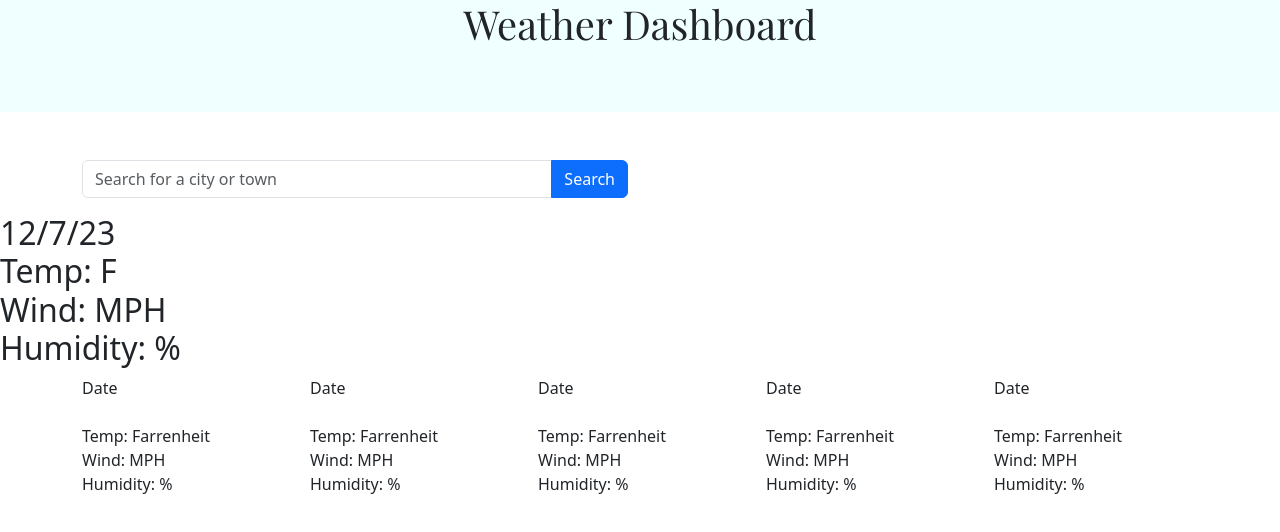
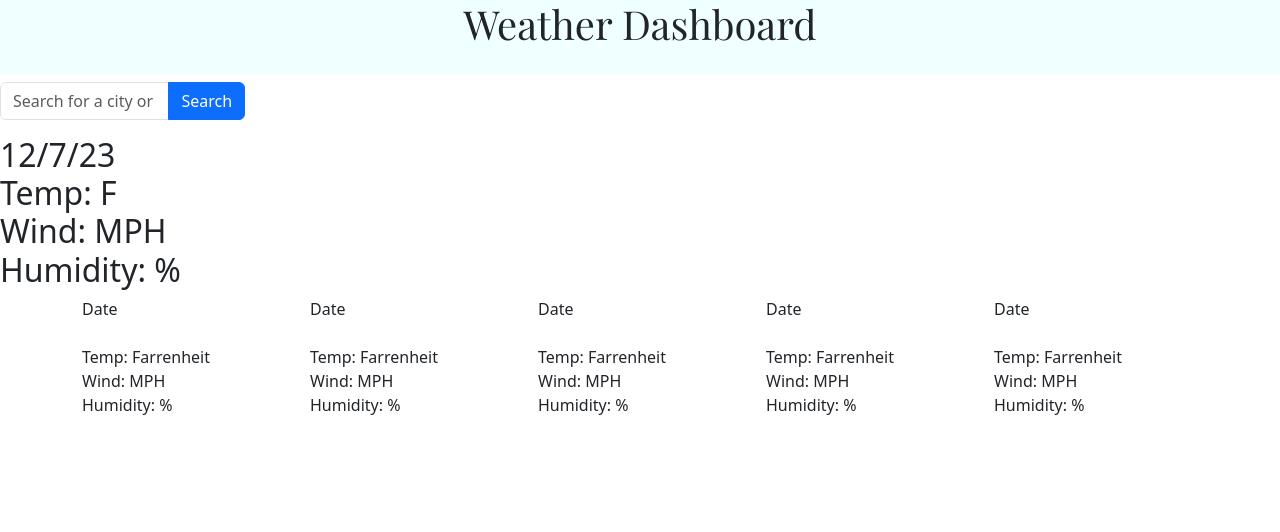
Before and after one commit to MacroWil/Weather-Dashboard, a plain HTML site: page index.html in a window 1280 px wide. Drawn offline with nearby package versions, Linux system fonts and the light colour scheme.

Commit message:
modified indec.html appearance and css

```diff
--- a/assets/style.css
+++ b/assets/style.css
@@ -1,7 +1,18 @@
 h1 {
     text-align: center;
+    align-items: center;
     background-color: azure;
     margin-top: 2%;
-    padding-bottom: 5%;
+    padding-bottom: 2%;
     font-family: 'Playfair Display', serif;
 }
+
+#cityInput {
+    max-width: 55%;
+}
+.searchForCity {
+    max-width: 50%;
+}
+.container1 {
+    max-width: 50%;
+}
--- a/index.html
+++ b/index.html
@@ -18,20 +18,18 @@
   </head>
   <body>
     <h1>Weather Dashboard</h1>
+    <section clas="citySearchH2Container">
     <section class="searchForCity">
-      <div class="container mt-5">
           <div class="row justify-content-left">
               <div class="col-md-6">
                   <div class="input-group mb-3">
-                      <input type="text" id="cityInput" class="form-control" placeholder="Search for a city or town">
+                      <input type="text" id="cityInput" class="form-control" placeholder="Search for a city or town. E.g. Los Angeles, California">
                       <button class="btn btn-primary" type="button" onclick="addCityBtn()">Search</button>
                   </div>
                   <div id="cityButtonsContainer" class="mt-3"></div>
               </div>
           </div>
-      </div>
   </section>
-    <section class="weatherCurrent">
       <div class="container1">
         <h2>
           12/7/23 <img src="" alt="" /> <br />
@@ -40,7 +38,7 @@
           Humidity: %
         </h2>
       </div>
-    </section>
+  </section>
     <section class="weatherForecast">
       <div class="container">
         <div class="row">
```
